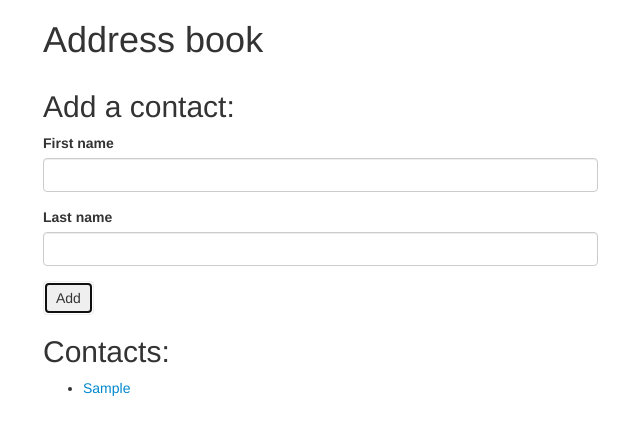
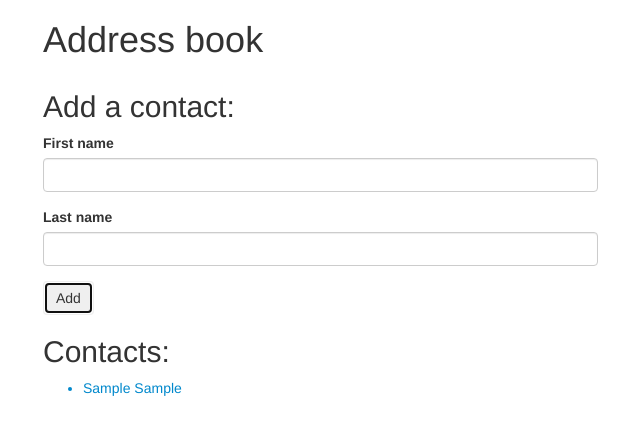
Before and after one commit to DGichuru/Address-Book, a plain HTML site: page index.html in a window 1280 px wide. Both pictures are taken after typing "Sample", "Sample" into the empty fields and a click on the button "Add". Shown: the full height of the page, 27-667 px from the left. Drawn offline with nearby package versions, Linux system fonts and the light colour scheme.

Commit message:
append results

```diff
--- a/index.html
+++ b/index.html
@@ -3,7 +3,7 @@
     <head>
       <link href="css/bootstrap.css" rel="stylesheet" type="text/css">
       <link href="css/styles.css" rel="stylesheet" type="text/css">
-      <script src="js/jquery-3.3.1.js"></script>
+      <script src="js/jquery-3.3.1.min.js"></script>
       <script src="js/scripts.js"></script>
       <title>Address book</title>
     </head>
@@ -27,20 +27,20 @@
               <button type="submit" class="btn">Add</button>
             </form>
 
-            <div class="col-md-6">
-              <div id="show-contact" class= "contact">
-                <h2></h2>
+            <h2>Contacts:</h2>
+            <ul id="contacts" class="contact">
 
-                <p>First name: <span class="first-name"></span></p>
-                <p>Last name: <span class="last-name"></span></p>
-              </div>
-            </div>
+            </ul>
 
 
-            <h2>Contacts:</h2>
-            <ul id="contacts">
+          </div>
+          <div class="col-md-6">
+            <div id="show-contact">
+              <h2></h2>
 
-            </ul>
+              <p>First name: <span class="first-name"></span></p>
+              <p>Last name: <span class="last-name"></span></p>
+            </div>
           </div>
         </div>
       </div>
--- a/js/scripts.js
+++ b/js/scripts.js
@@ -3,11 +3,12 @@ function Contact(first, last) {
     this.lastName = last;
 }
 Contact.prototype.fullName = function() {
-    return this.firstName + " " + this.lastName
-}
+    return this.firstName + " " + this.lastName;
+  }
+
 // Business Logic
 
-$(document).ready(function() {
+ $(document).ready(function() {
     $("form#new-contact").submit(function(event) {
         event.preventDefault();
 
@@ -16,7 +17,7 @@ $(document).ready(function() {
 
         var newContact = new Contact(inputtedFirstName, inputtedLastName);
 
-        $("ul#contacts").append("<li><span class='contact'>" + newContact.firstName + "</span></li>");
+        $("ul#contacts").append("<li><span class='contact'>" + newContact.fullName() + "</span></li>");
 
         $(".contact").last().click(function() {
             $("#show-contact").show();
@@ -26,7 +27,10 @@ $(document).ready(function() {
           });
 
 
+
         $("input#new-first-name").val("");
         $("input#new-last-name").val("");
+
+
     });
 });
```
